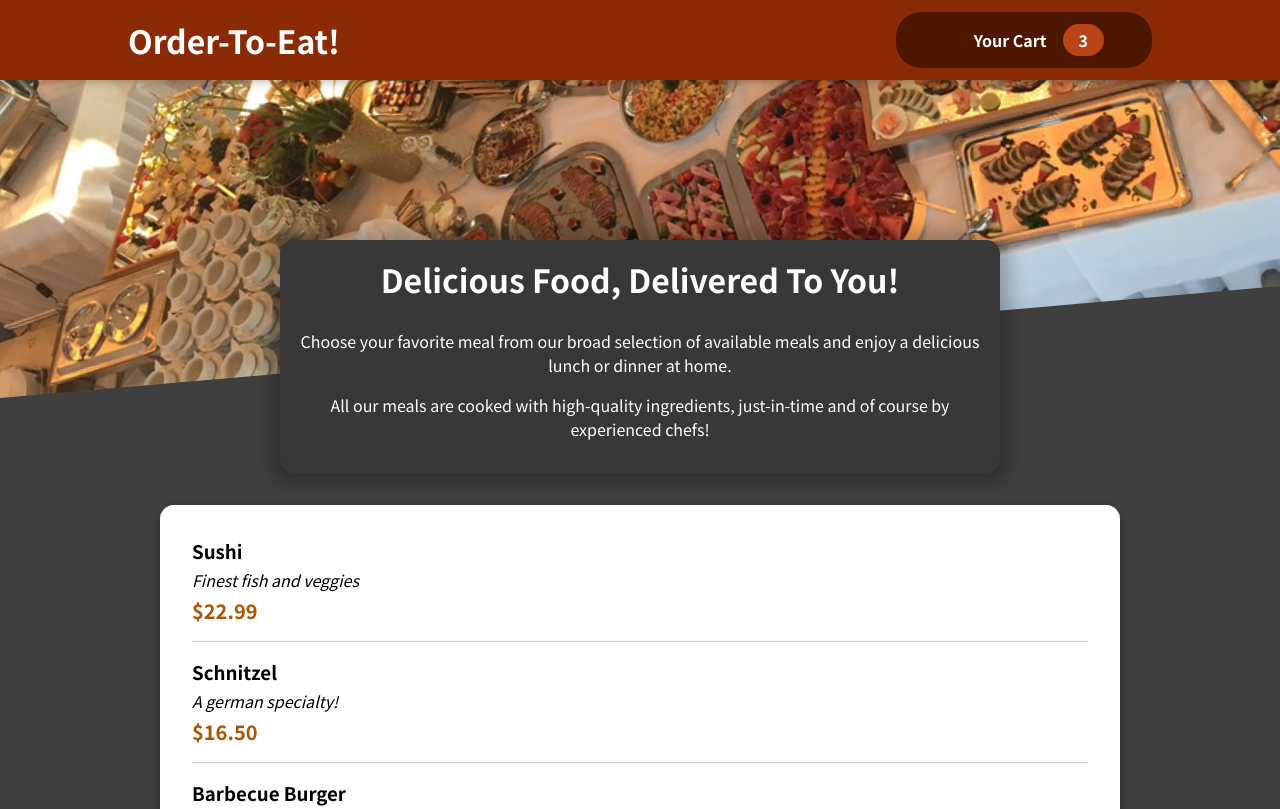
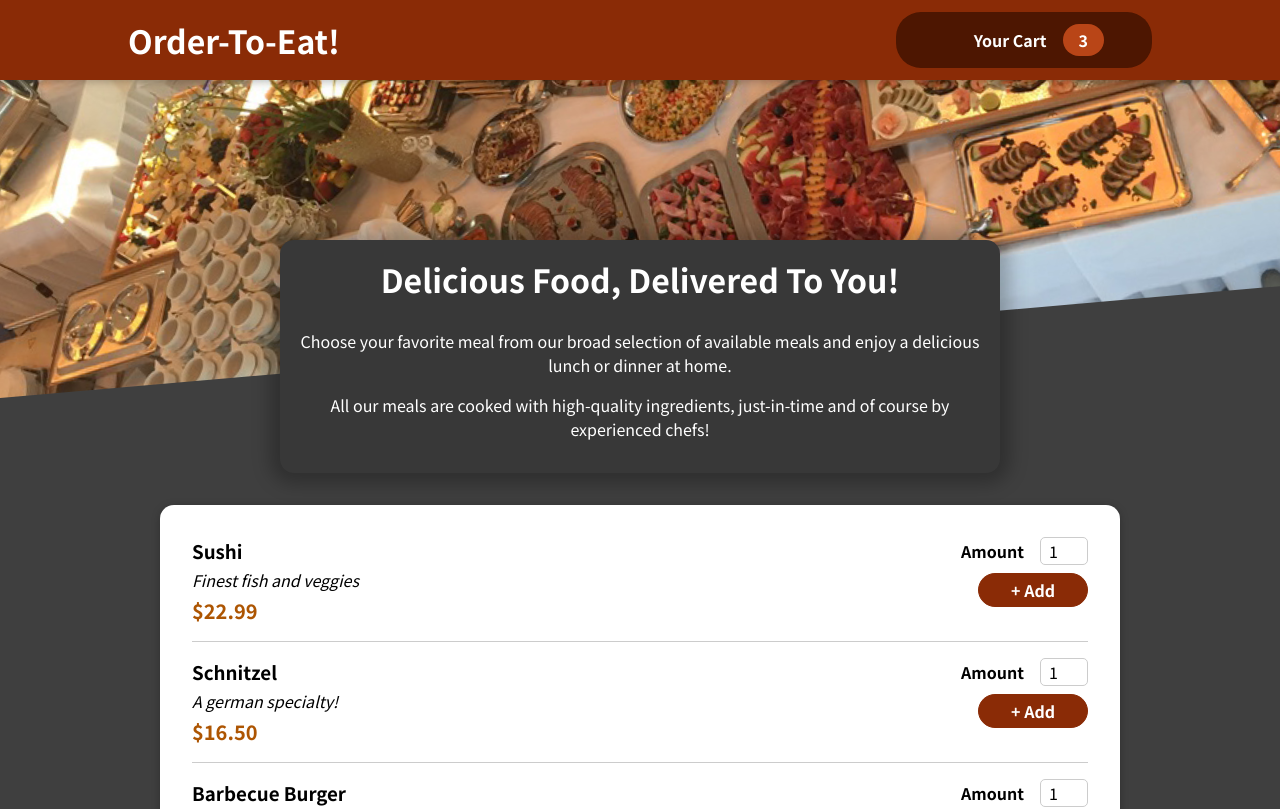
Before and after one commit to Alex-1980/order-to-eat, a React (Create React App) app: page / in a window 1280 px wide. Shown: the top 809 px of the page. Built offline with nearby package versions, Linux system fonts and the light colour scheme; some icons are missing.

Commit message:
added meal form

```diff
--- a/src/components/Meals/AvailableMeals.jsx
+++ b/src/components/Meals/AvailableMeals.jsx
@@ -34,6 +34,7 @@
   const mealsList = DUMMY_MEALS.map((meal) => (
     <MealItem
       key={meal.id}
+      id={meal.id}
       name={meal.name}
       description={meal.description}
       price={meal.price}
--- a/src/components/Meals/MealItem/MealItem.jsx
+++ b/src/components/Meals/MealItem/MealItem.jsx
@@ -1,7 +1,8 @@
 import React from "react";
 import classes from "../MealItem/MealItem.module.css";
+import MealItemForm from './MealItemForm';
 
-const MealItem = ({ name, description, price }) => {
+const MealItem = ({ name, description, price, id }) => {
   const priceInCurrent = `$${price.toFixed(2)}`;
 
   return (
@@ -11,7 +12,7 @@
         <div className={classes.description}>{description}</div>
         <div className={classes.price}>{priceInCurrent}</div>
       </div>
-      <div></div>
+      <div><MealItemForm id={id} /></div>
     </li>
   );
 };
--- a/src/components/Meals/MealItem/MealItemForm.jsx
+++ b/src/components/Meals/MealItem/MealItemForm.jsx
@@ -1,11 +1,24 @@
-import React from 'react'
+import React from "react";
+import classes from "../MealItem/MealItemForm.module.css";
+import Input from "../../UI/Input";
 
-const MealItemForm = () => {
+const MealItemForm = (id) => {
   return (
-    <div>
+    <form className={classes.form}>
+      <Input
+        label="Amount"
+        input={{
+          id: "amount" + id,
+          type: "number",
+          min: "1",
+          max: "5",
+          step: "1",
+          defaultValue: "1",
+        }}
+      />
+      <button>+ Add</button>
+    </form>
+  );
+};
 
-    </div>
-  )
-}
-
-export default MealItemForm
+export default MealItemForm;
--- /dev/null
+++ b/src/components/Meals/MealItem/MealItemForm.module.css
@@ -0,0 +1,20 @@
+.form {
+  text-align: right;
+}
+
+.form button {
+  font: inherit;
+  cursor: pointer;
+  background-color: #8a2b06;
+  border: 1px solid #8a2b06;
+  color: white;
+  padding: 0.25rem 2rem;
+  border-radius: 20px;
+  font-weight: bold;
+}
+
+.form button:hover,
+.form button:active {
+  background-color: #641e03;
+  border-color: #641e03;
+}
--- /dev/null
+++ b/src/components/UI/Input.jsx
@@ -0,0 +1,13 @@
+import React from "react";
+import classes from "../UI/Input.module.css";
+
+const Input = ({ input, label }) => {
+  return (
+    <div className={classes.input}>
+      <label htmlFor={input.id}>{label}</label>
+      <input {...input} />
+    </div>
+  );
+};
+
+export default Input;
--- /dev/null
+++ b/src/components/UI/Input.module.css
@@ -0,0 +1,18 @@
+.input {
+  display: flex;
+  align-items: center;
+  margin-bottom: 0.5rem;
+}
+
+.input label {
+  font-weight: bold;
+  margin-right: 1rem;
+}
+
+.input input {
+  width: 3rem;
+  border-radius: 5px;
+  border: 1px solid #ccc;
+  font: inherit;
+  padding-left: 0.5rem;
+}
```
